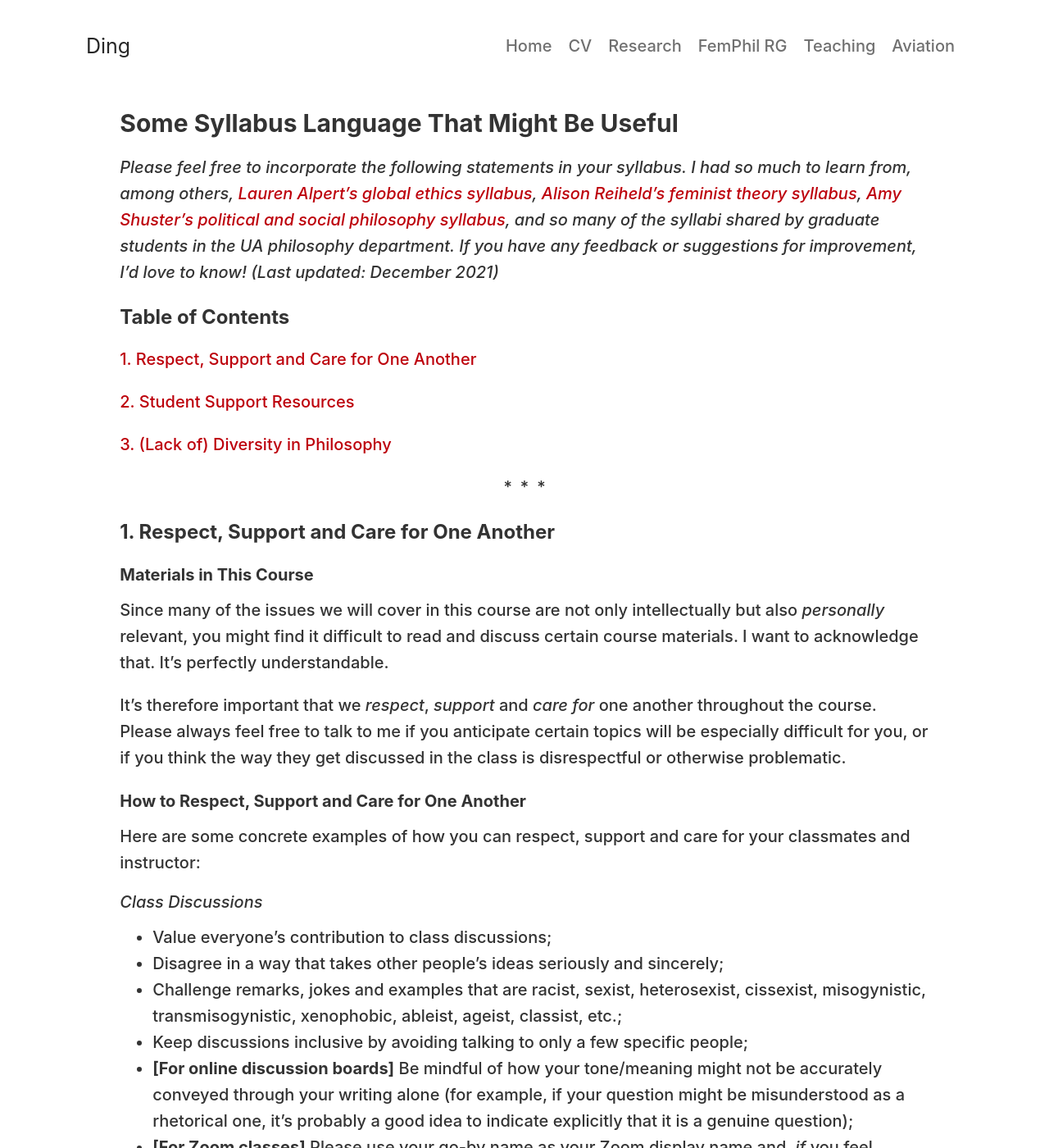
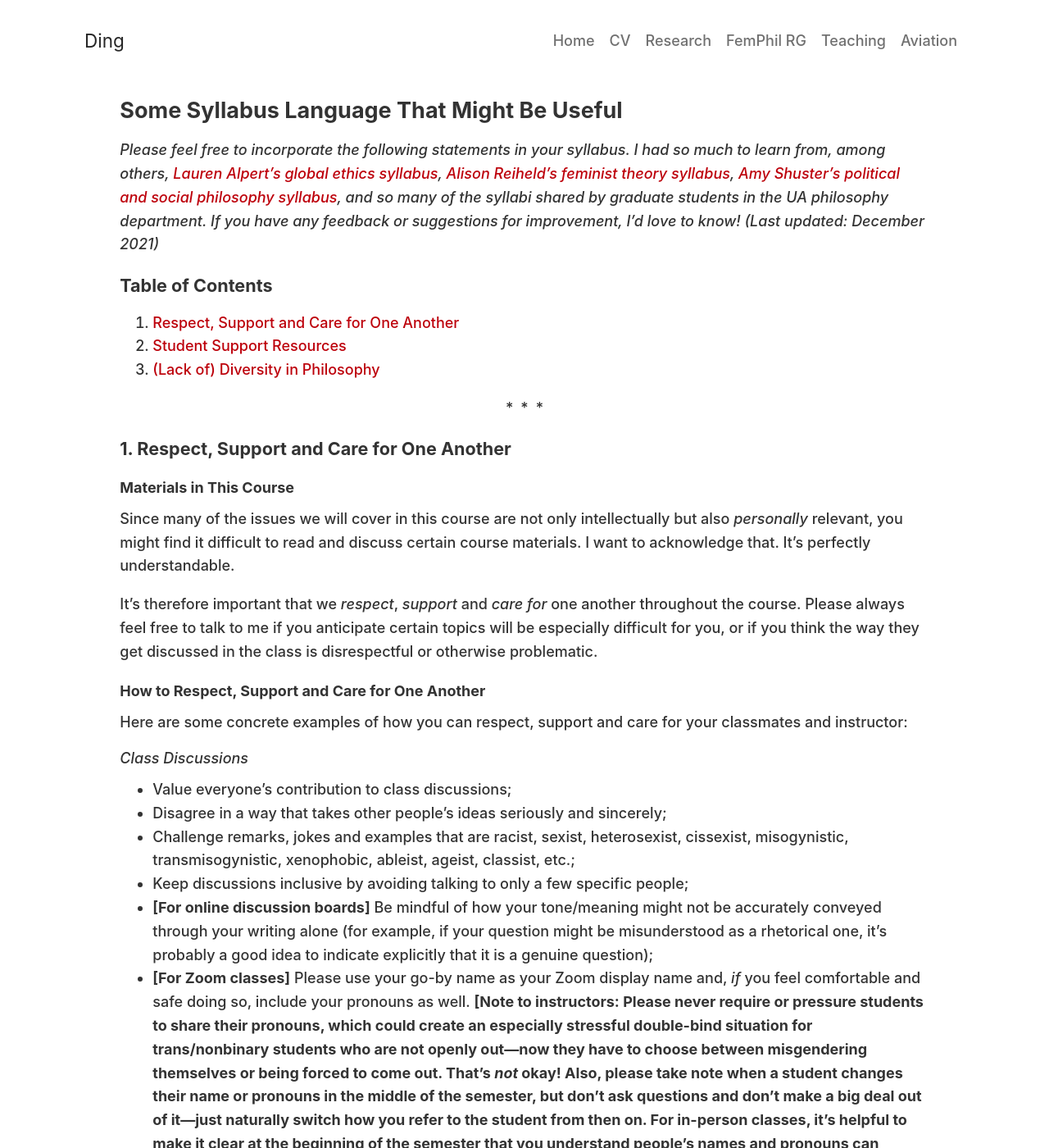
Before and after one commit to dingherself/dingherself.github.io, a Jekyll site: the page built from teaching/syllabus-language.md, in a window 1280 px wide and 1400 px high. Shown: the whole window at 82% size. Built offline with Jekyll 4.4.1, drawn with Linux system fonts in a browser that asks for light colours; nearby versions of some CDN libraries; some web fonts are replaced.

Commit message:
another stylistic improvement

```diff
--- a/assets/ding.scss
+++ b/assets/ding.scss
@@ -95,11 +95,11 @@ html {
   }
 }
 
-@include media-breakpoint-up(xl) {
-  html {
-    font-size: 20px;
-  }
-}
+//@include media-breakpoint-up(xl) {
+//  html {
+//    font-size: 20px;
+//  }
+//}
 
 h1,
 .h1 {
--- a/teaching/syllabus-language.md
+++ b/teaching/syllabus-language.md
@@ -12,11 +12,9 @@ include: false
 
 ## Table of Contents
 
-[1. Respect, Support and Care for One Another](#1-respect-support-and-care-for-one-another)
-
-[2. Student Support Resources](#2-student-support-resources)
-
-[3. (Lack of) Diversity in Philosophy](#3-lack-of-diversity-in-philosophy)
+1. [Respect, Support and Care for One Another](#1-respect-support-and-care-for-one-another)
+2. [Student Support Resources](#2-student-support-resources)
+3. [(Lack of) Diversity in Philosophy](#3-lack-of-diversity-in-philosophy)
 
 <center>*&ensp;*&ensp;*</center>
 
```
